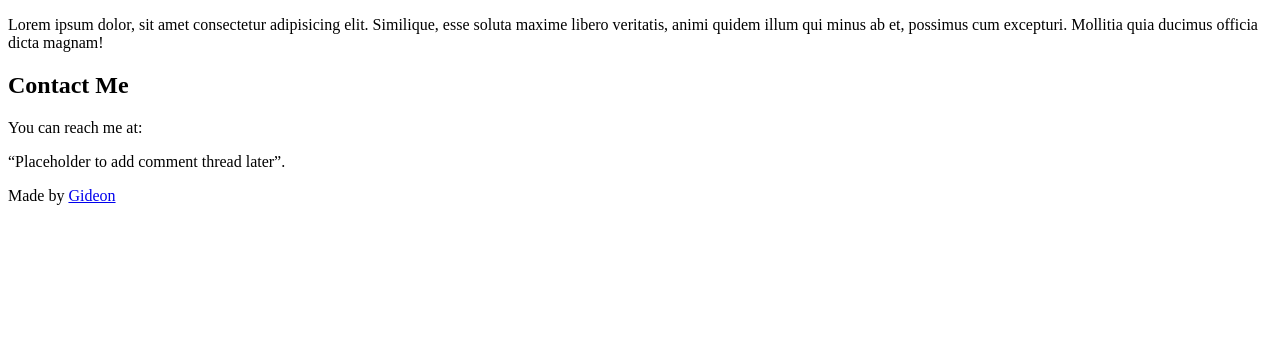
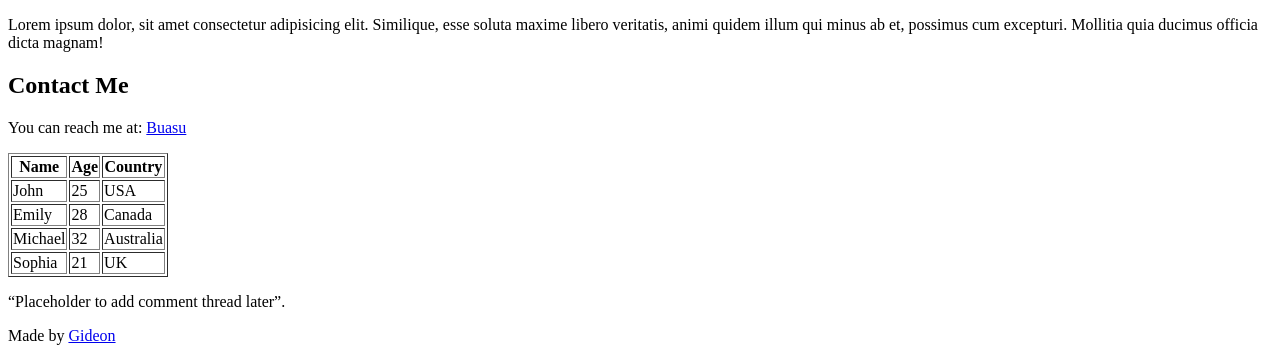
Before and after one commit to Gideon-lg/My_First_Portfolio, a plain HTML site: page html_basic/index.html in a window 1280 px wide. Shown: the part 601-962 px from the top of the page. Before the commit the page ends 822 px from the top, so only its background shows below. Drawn offline with Linux system fonts and the light colour scheme.

Commit message:
Second Commit

```diff
--- a/html_basic/index.html
+++ b/html_basic/index.html
@@ -32,7 +32,36 @@
        possimus cum excepturi. Mollitia quia ducimus officia dicta magnam!</p>
 
     <h2>Contact Me</h2>
-    <p>You can reach me at: <a href="mailto:buausgideon@gmail.com"></a></p>
+    <p>You can reach me at: <a href="mailto:buausgideon@gmail.com">Buasu</a></p>
+
+    <table border="1">
+  <tr>
+    <th>Name</th>
+    <th>Age</th>
+    <th>Country</th>
+  </tr>
+  <tr>
+    <td>John</td>
+    <td>25</td>
+    <td>USA</td>
+  </tr>
+  <tr>
+    <td>Emily</td>
+    <td>28</td>
+    <td>Canada</td>
+  </tr>
+  <tr>
+    <td>Michael</td>
+    <td>32</td>
+    <td>Australia</td>
+  </tr>
+  <tr>
+    <td>Sophia</td>
+    <td>21</td>
+    <td>UK</td>
+  </tr>
+</table>
+
     </article>
     <aside>
         <p>“Placeholder to add comment thread later”.</p>
```
